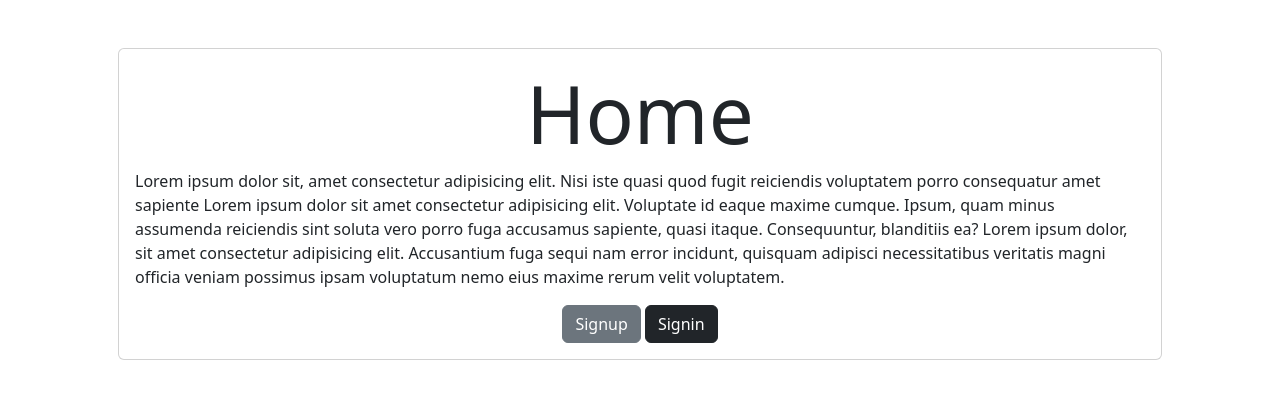
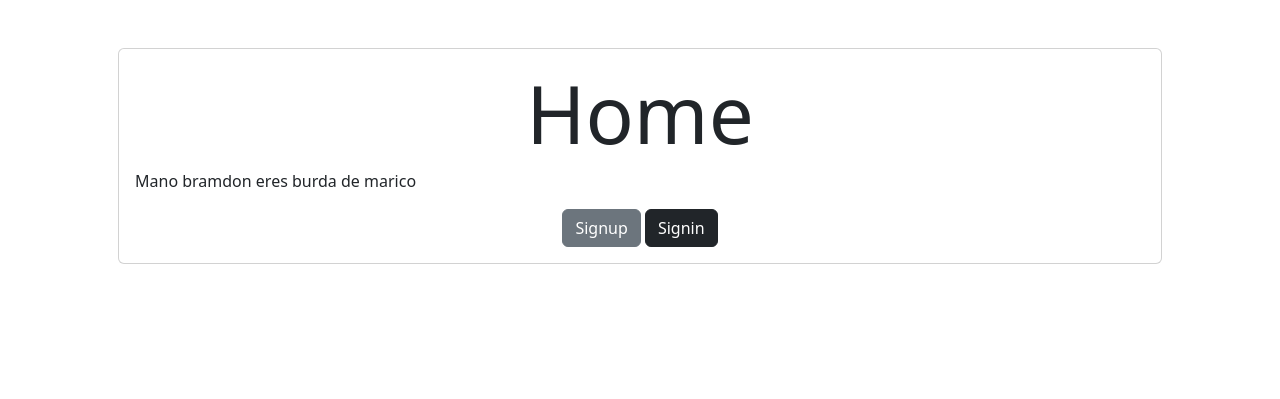
Before and after one commit to SamuelGarcia24/django-auth-crud, a Django app: page / in a window 1280 px wide. Shown: the part 56-455 px from the top of the page. Run offline with Django 5.2, Linux system fonts and the light colour scheme.

Commit message:
brandon gay

```diff
--- a/tasks/templates/home.html
+++ b/tasks/templates/home.html
@@ -4,7 +4,7 @@
 <main class="container p-5">
     <section class="card card-body">
         <h1 class="display-1 text-center">Home</h1>
-        <p>Lorem ipsum dolor sit, amet consectetur adipisicing elit. Nisi iste quasi quod fugit reiciendis voluptatem porro consequatur amet sapiente Lorem ipsum dolor sit amet consectetur adipisicing elit. Voluptate id eaque maxime cumque. Ipsum, quam minus assumenda reiciendis sint soluta vero porro fuga accusamus sapiente, quasi itaque. Consequuntur, blanditiis ea? Lorem ipsum dolor, sit amet consectetur adipisicing elit. Accusantium fuga sequi nam error incidunt, quisquam adipisci necessitatibus veritatis magni officia veniam possimus ipsam voluptatum nemo eius maxime rerum velit voluptatem.</p>
+        <p>Mano bramdon eres burda de marico</p>
 
         <div class="text-center">
             <a class="btn btn-secondary" href="/signup/">Signup</a>
```
